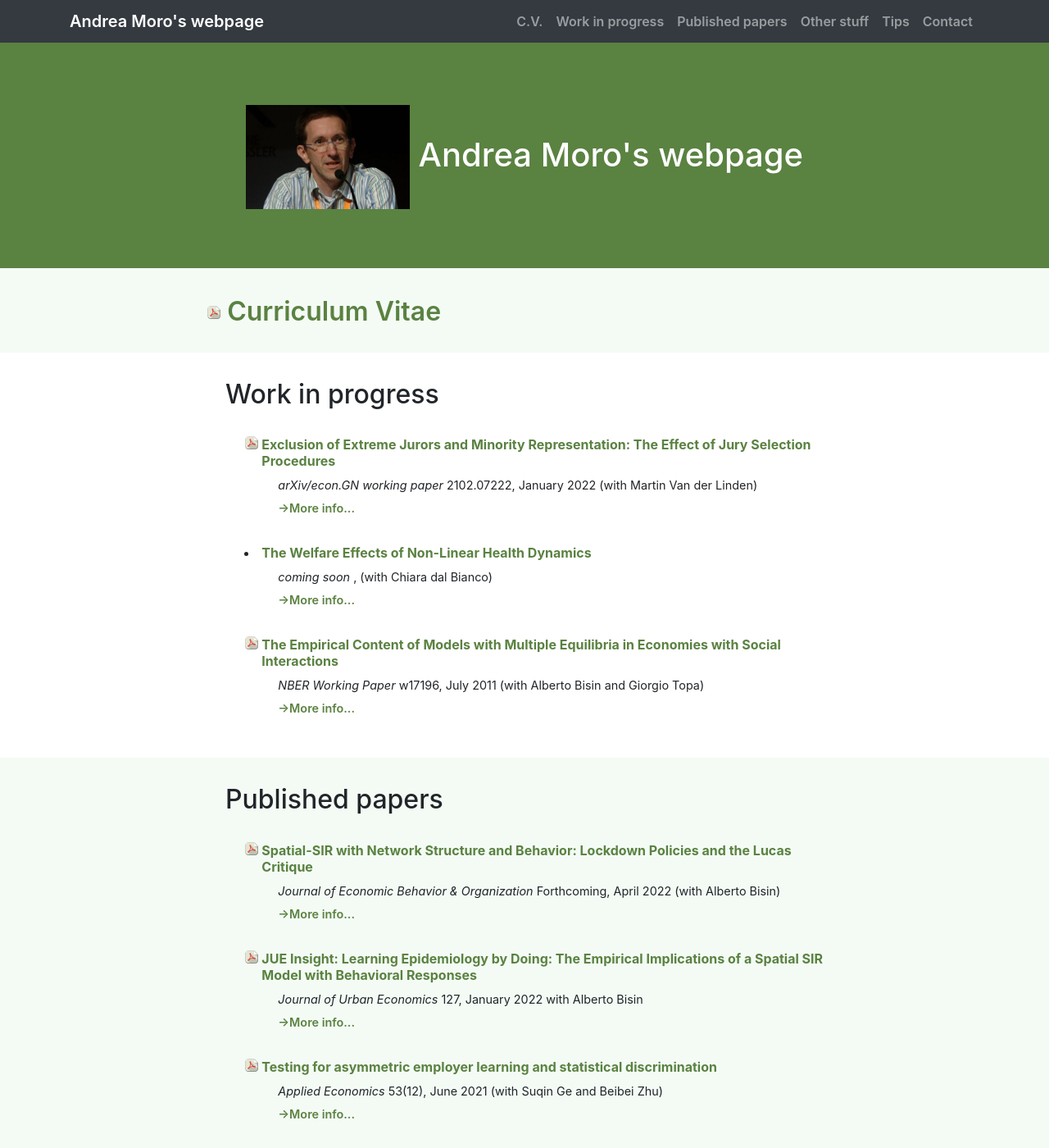
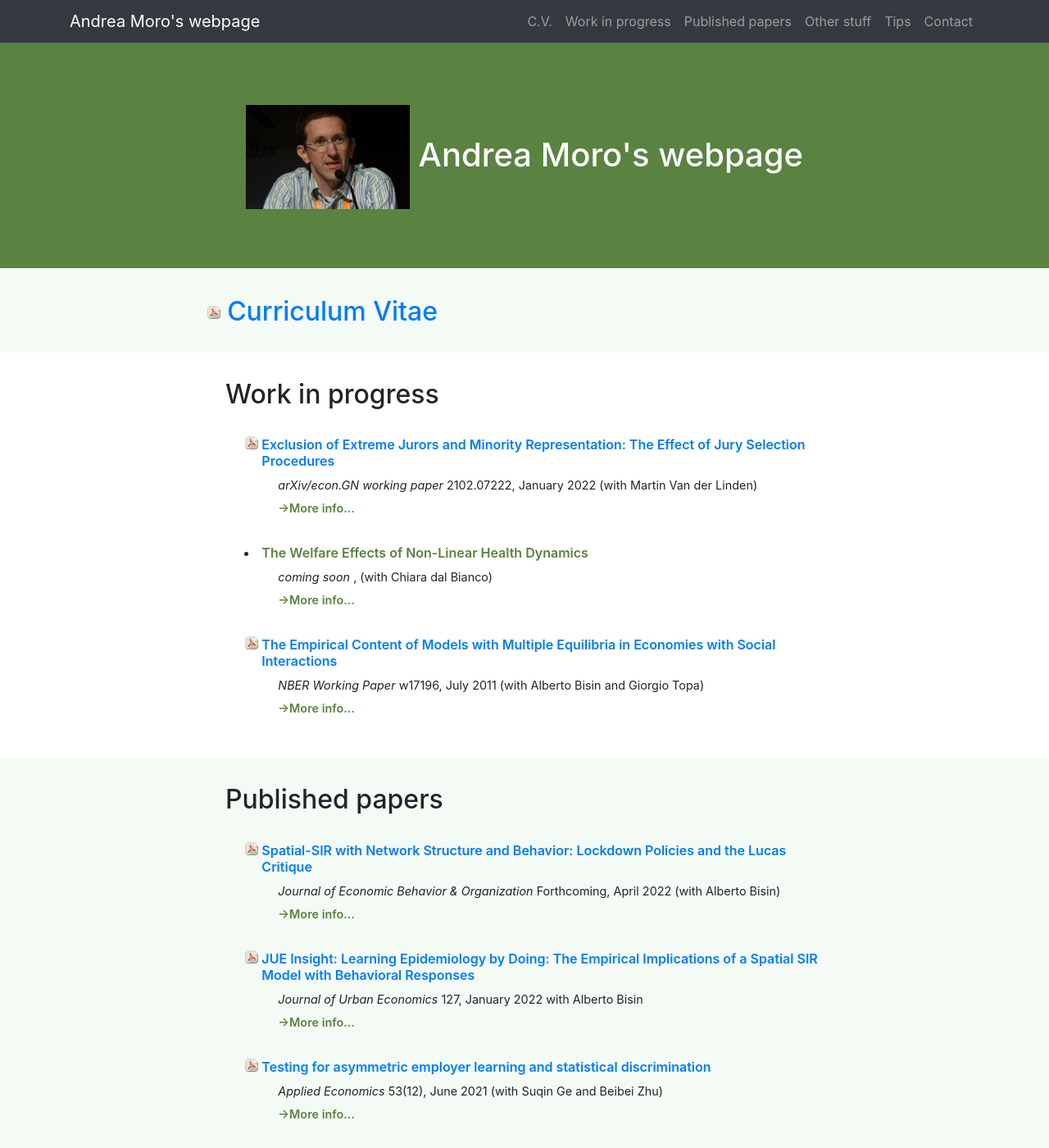
Before and after one commit to andreamoro-git/andreamoro-git.github.io, a Jekyll site: the page built from index.md, in a window 1280 px wide and 1400 px high. Shown: the whole window at 82% size. Built offline with Jekyll 4.4.1, drawn with Linux system fonts in a browser that asks for light colours; our own code applies the rules of GitHub Pages for plain Markdown files.

Commit message:
bold in css links

```diff
--- a/css/scrolling-nav.css
+++ b/css/scrolling-nav.css
@@ -32,7 +32,7 @@ h2.sectitle a {
 	padding: 2rem 0 0 0;
 }
 
-a, .acc_trigger, .info {
+.acc_trigger, .info {
   color: #5a8241;
   font-weight: 600;
 }
@@ -86,7 +86,7 @@ li.post {
   padding-left: .5ex;
 }
 .paper, .title {
-  font-weight: bold
+  font-weight: 600;
 }
 
 .footwrap {
```
